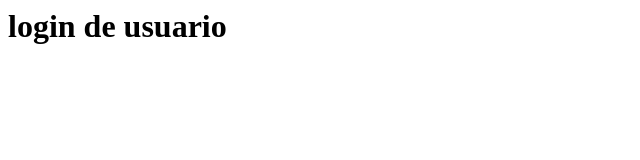
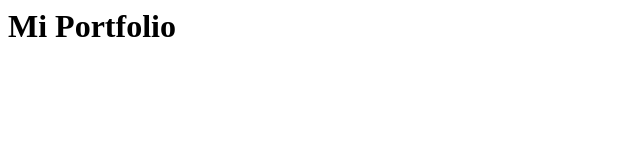
Before and after one commit to OrneVenditti/PortfolioFrontEnd, a plain HTML site: page index.html in a window 1280 px wide. Shown: the whole page, without its empty margins (0-640 px from the left). Drawn offline with Linux system fonts and the light colour scheme.

Commit message:
Update index.html

```diff
--- a/index.html
+++ b/index.html
@@ -1 +1 @@
-<h1> login de usuario </h1>
+<h1> Mi Portfolio </h1>
```
